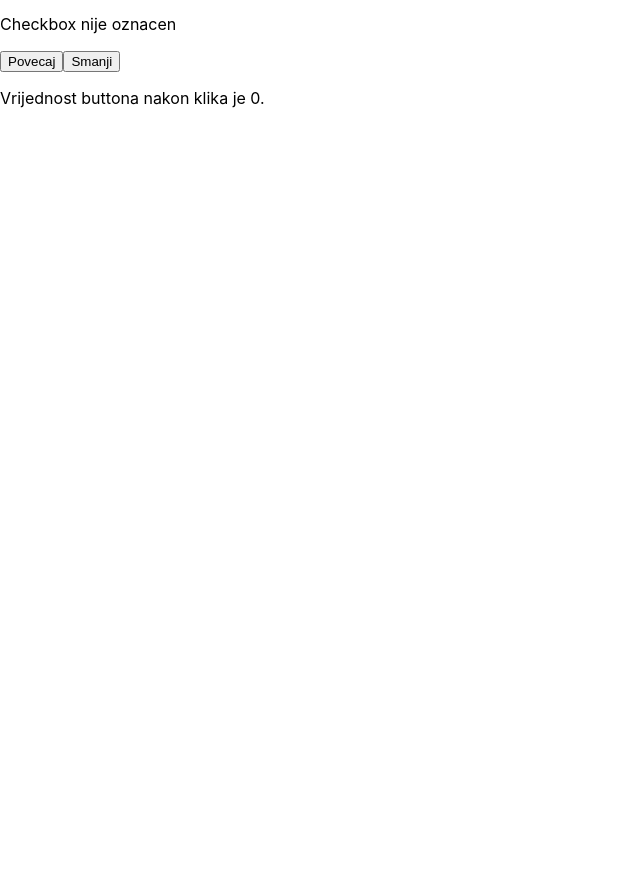
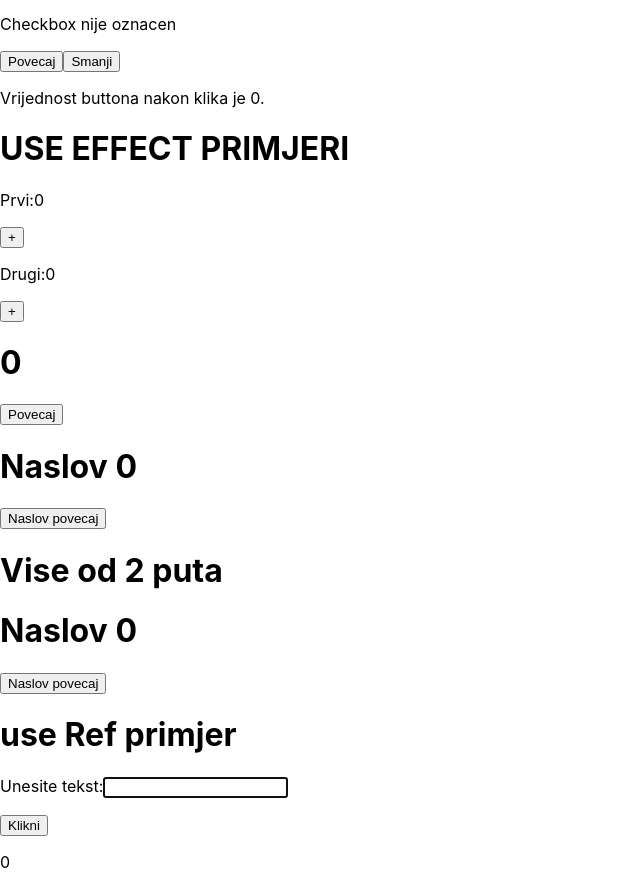
Before and after one commit to MedisaSatara/CodeCamp-React, a React (Create React App) app in the folder my-react-app/: page / in a window 1280 px wide. Shown: the part 865-1753 px from the top of the page, without its empty margins (0-640 px from the left). Before the commit the page ends 989 px from the top, so only its background shows below. Built offline with nearby package versions, Linux system fonts and the light colour scheme.

Commit message:
useEffect and useRef task, notpad for react

```diff
--- a/my-react-app/src/App.tsx
+++ b/my-react-app/src/App.tsx
@@ -1,4 +1,4 @@
-import React from "react";
+import React, { useEffect, useState } from "react";
 import { Zadaca1AgeChecker } from "./Zadaca1AgeChecker";
 import { Zadaca1TempChecker } from "./Zadaca1TempChecker";
 import { Zadaca1LoginInfo } from "./Zadaca1LoginInfo";
@@ -10,6 +10,7 @@ import { InputForm } from "./InputForm";
 import { CounterCheck } from "./CounterChecker";
 import { Zadaca2Checkbox } from "./Zadaca2Checkbox";
 import { Zadaca2ButtonsForCount } from "./Zadaca2ButtonsForCount";
+import { PrimjerUseeffect } from "./PrimjerUseeffect";
 
 /*const App: React.FC = () => {
   const ime: string = "svijete";
@@ -40,6 +41,7 @@ export const App: React.FC = () => {
       <InputForm />
       <Zadaca2Checkbox />
       <Zadaca2ButtonsForCount />
+      <PrimjerUseeffect />
     </div>
   );
 };
--- /dev/null
+++ b/my-react-app/src/PrimjerUseeffect.tsx
@@ -0,0 +1,89 @@
+import React, { useEffect, useRef, useState } from "react";
+
+export const PrimjerUseeffect: React.FC = () => {
+  const [prvi, postaviPrvi] = useState(0);
+  const [drugi, postaviDrugi] = useState(0);
+  const [count, setCount] = useState(0);
+  const [naslov, setNaslov] = useState(0);
+  const [disabled, setDisabled] = useState(false);
+
+  const inputRef = useRef<HTMLInputElement>(null);
+  const countRef = useRef(0);
+
+  const handleClick = () => {
+    countRef.current += 1;
+    console.log(`Kliknuo je ${countRef.current} puta`);
+  };
+
+  useEffect(() => {
+    console.log(`Trenutni broj: ${count}`);
+    console.log("Brojac se uvecava");
+
+    console.log(`Naslov: ${naslov}`);
+    if (naslov > 2)
+      console.log("Kliknuli ste vise od dva puta na button naslov");
+    else {
+      console.log("Kliknuli ste manje od dva puta na button naslov");
+    }
+
+    if (naslov > 5) {
+      console.log("Kliknuli ste vise od pet puta na button naslov");
+      setDisabled(true);
+    }
+    inputRef.current?.focus();
+
+    return () => {
+      console.log("Ciscenje efekta");
+    };
+  }, [prvi, count, naslov, disabled]);
+
+  /*Koristi useEffect da azurira naslov, svaki put kada korisnik poveca broj klikova,
+   te ispise u konzoli koliki je broj klikanja*/
+
+  /*Kreirati komponetu koja pravi broj klikovai ispisuje poruku kada korisnik klikne
+   vise od dva puta. Koristi if/else petlju*/
+
+  /*dodati disabled button, ako je broj klikova veci od 5*/
+
+  /*stvoriti komponentu koja ima tekstualni unos, a kada se komponenta ucita, unos bi trabo automatski
+  dobiti fokus*/
+
+  /*stvoriti komponentu koja prikazuje koliko je puta korisnik kliknnuo na gumb, koristeci
+  useRef za pohranu broja.*/
+
+  /*use state se mijenja svaki put kada se klikne
+  use ref se mijenja u konzoli ali ne i na ekranu
+
+  ali kada se neka druga komponenta promijeni, onda se promijeni ref jer je u sebi pamtio sta je radio.
+  dok use state kada se promijeni promjeni se i u konzoli i na ekranu.
+  */
+  return (
+    <div className="main">
+      <h1>USE EFFECT PRIMJERI</h1>
+      <p>Prvi:{prvi}</p>
+      <button onClick={() => postaviPrvi(prvi + 1)}>+</button>
+      <p>Drugi:{drugi}</p>
+      <button onClick={() => postaviDrugi(drugi + 1)}>+</button>
+      <h1>{count}</h1>
+      <button onClick={() => setCount(count + 1)}>Povecaj</button>
+      <h1>Naslov {naslov}</h1>
+      <button onClick={() => setNaslov(naslov + 1)}>Naslov povecaj </button>
+      <br />
+      <h1>Vise od 2 puta</h1>
+      <h1>Naslov {naslov}</h1>
+      <button disabled={disabled} onClick={() => setNaslov(naslov + 1)}>
+        Naslov povecaj
+      </button>
+
+      <h1>use Ref primjer</h1>
+      <div>
+        <label htmlFor="input">Unesite tekst:</label>
+        <input ref={inputRef} id="input" type="text" />
+        <p>{inputRef.current?.value}</p>
+      </div>
+
+      <button onClick={handleClick}>Klikni</button>
+      <p>{countRef.current}</p>
+    </div>
+  );
+};
```
Also changed, not shown: 1 other file (tests, documents, lock files or other folders).
